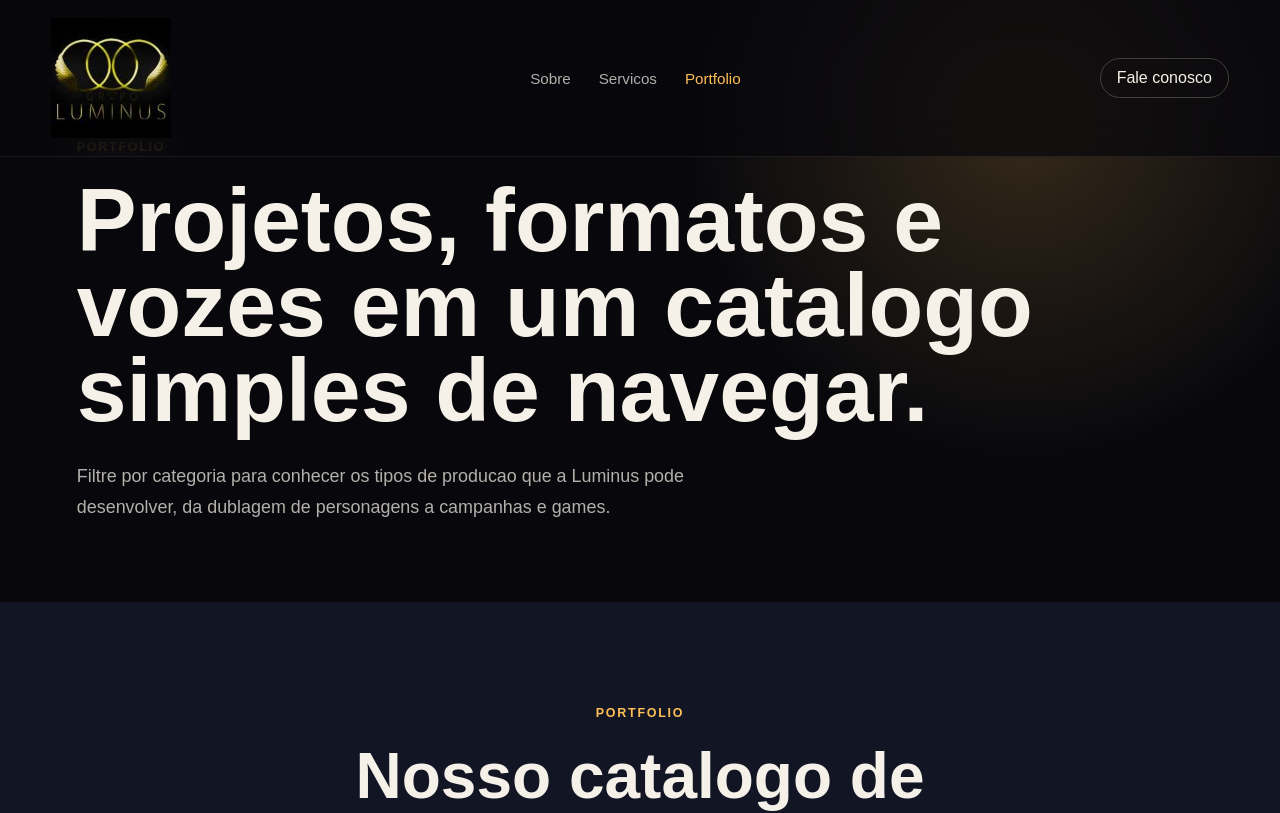
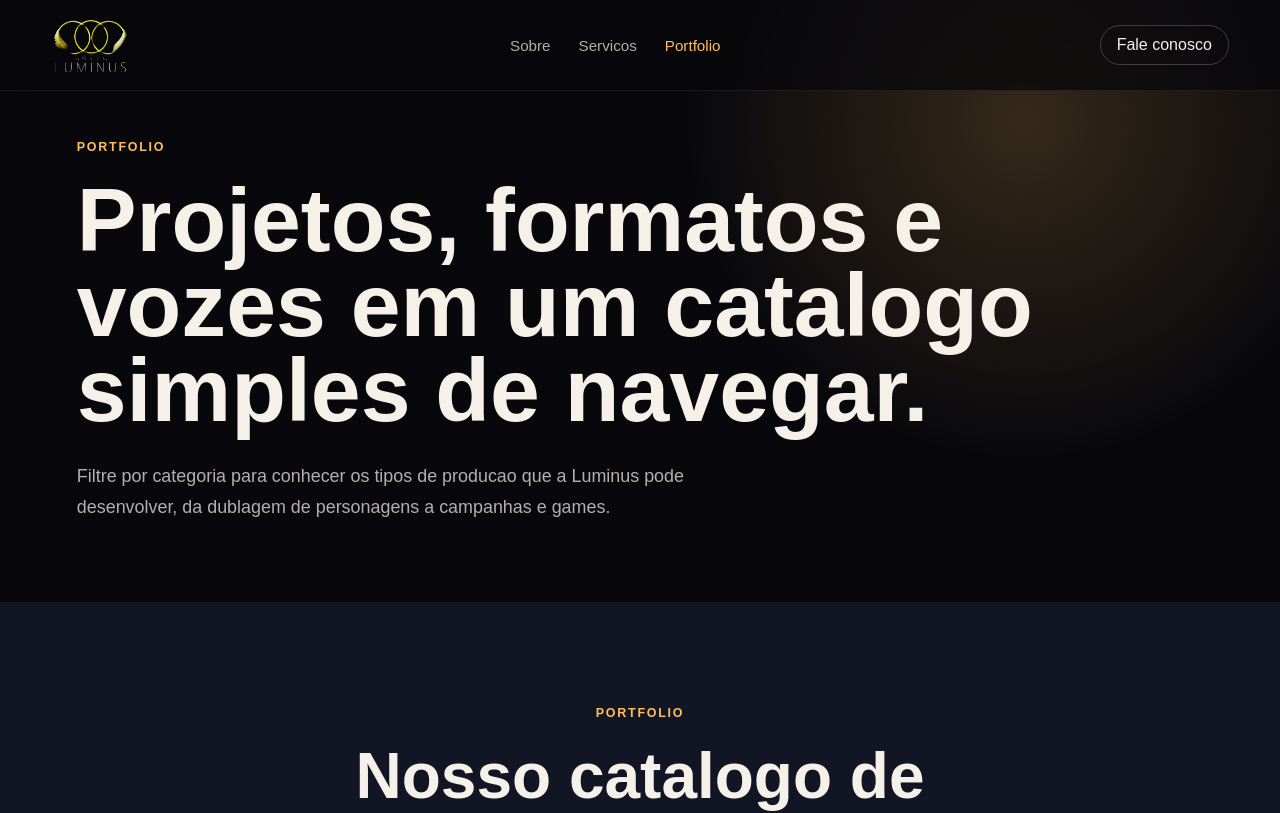
Before and after one commit to Skiither/Luminus_Studio, a React (Vite) app: page /portfolio in a window 1280 px wide. Shown: the top 813 px of the page. Built offline with nearby package versions, Linux system fonts and the light colour scheme.

Commit message:
Use transparent logo and scroll portfolio pages

```diff
--- a/src/components/Header/Header.css
+++ b/src/components/Header/Header.css
@@ -23,8 +23,9 @@
 
 .brand img {
     display: block;
-    width: 120px;
-    height: auto;
+    width: auto;
+    height: 54px;
+    object-fit: contain;
 }
 
 .main-nav {
--- a/src/components/Header/Header.jsx
+++ b/src/components/Header/Header.jsx
@@ -12,7 +12,7 @@ function Header() {
   return (
     <header className={`site-header ${isMenuOpen ? "menu-open" : ""}`}>
       <NavLink className="brand" to="/" aria-label="Luminus" onClick={closeMenu}>
-      <img src="/imagens/logo-luminus.jpg" alt="Luminus" />
+      <img src="/imagens/logo-luminus.png" alt="Luminus" />
       </NavLink>
 
       <button
--- a/src/components/Portfolio/Portfolio.css
+++ b/src/components/Portfolio/Portfolio.css
@@ -61,6 +61,7 @@
 }
 
 .portfolio-grid {
+    scroll-margin-top: 110px;
     display: grid;
     grid-template-columns: repeat(4, 200px);
     justify-content: center;
--- a/src/components/Portfolio/Portfolio.jsx
+++ b/src/components/Portfolio/Portfolio.jsx
@@ -1,10 +1,11 @@
-import { useMemo, useState } from "react";
+import { useMemo, useRef, useState } from "react";
 import { portfolioCategories, portfolioItems } from "../../data/portfolio";
 import "./Portfolio.css";
 
 const ITEMS_PER_PAGE = 12;
 
 function Portfolio() {
+  const gridRef = useRef(null);
   const [activeCategory, setActiveCategory] = useState("Todos");
   const [currentPage, setCurrentPage] = useState(1);
 
@@ -23,14 +24,23 @@ function Portfolio() {
   function selectCategory(category) {
     setActiveCategory(category);
     setCurrentPage(1);
+    scrollToCatalog();
   }
 
   function goToPreviousPage() {
     setCurrentPage((page) => Math.max(page - 1, 1));
+    scrollToCatalog();
   }
 
   function goToNextPage() {
     setCurrentPage((page) => Math.min(page + 1, totalPages));
+    scrollToCatalog();
+  }
+
+  function scrollToCatalog() {
+    window.requestAnimationFrame(() => {
+      gridRef.current?.scrollIntoView({ behavior: "smooth", block: "start" });
+    });
   }
 
   return (
@@ -61,7 +71,7 @@ function Portfolio() {
         ))}
       </div>
 
-      <div className="portfolio-grid">
+      <div className="portfolio-grid" ref={gridRef}>
         {visibleItems.map((item) => (
           <article className="portfolio-card" key={item.title}>
             <img src={item.cover} alt={`Capa de ${item.title}`} loading="lazy" />
```
Also changed, not shown: public/imagens/logo-luminus.jpg (deleted), public/imagens/logo-luminus.png (added).
